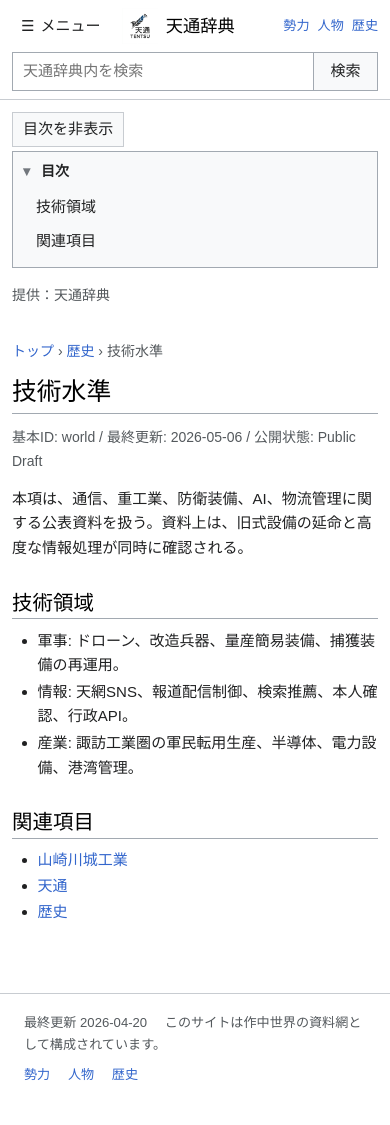
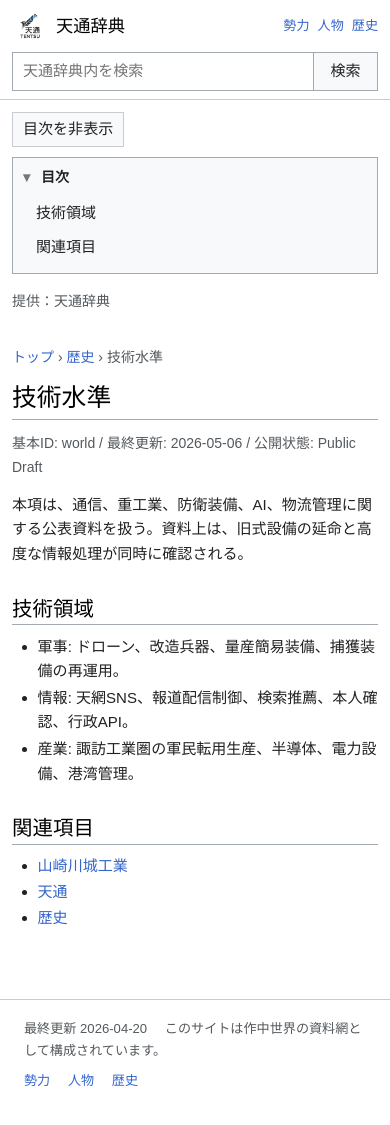
Before and after one commit to manzyuball/Tenzu.jp, a Jekyll site: the page built from world-technology.html, in a window 390 px wide and 1131 px high. Shown: the top 1125 px of the window. Built offline with Jekyll 4.4.1, drawn with Linux system fonts in a browser that asks for light colours.

Commit message:
feat: add Vector 2022-inspired styling, layout templates, and utility scripts

```diff
--- a/_layouts/default.html
+++ b/_layouts/default.html
@@ -7,15 +7,10 @@
   {% if page.description %}<meta name="description" content="{{ page.description }}">{% endif %}
   <link rel="stylesheet" href="{{ '/assets/css/wiki.css' | relative_url }}">
 </head>
-<body class="mediawiki ltr sitedir-ltr mw-hide-empty-elt ns-0 skin-vector-2022 action-view">
+<body class="mediawiki ltr sitedir-ltr mw-hide-empty-elt ns-0 skin-vector-2022 action-view{% if page.nav_section == 'top' %} vector-is-top-page{% else %} vector-is-article-page{% endif %}">
   <a class="skip-link" href="#content">本文へ移動</a>
 
   <header id="vector-header" class="vector-header">
-    <button class="vector-main-menu-toggle" type="button" data-nav-toggle aria-controls="mw-panel" aria-expanded="false">
-      <span aria-hidden="true">☰</span>
-      <span class="vector-button-label">メニュー</span>
-    </button>
-
     <a class="vector-header-brand" href="{{ '/index.html' | relative_url }}" aria-label="{{ site.title }} メインページ">
       <span class="mw-wiki-logo" aria-hidden="true"></span>
       <span class="vector-brand-wordmark">{{ site.title }}</span>
@@ -40,10 +35,7 @@
   </header>
 
   <div class="vector-page">
-    <div class="vector-page-controls">
-      <button type="button" class="vector-toc-toggle" data-toc-toggle aria-controls="vector-page-toc" aria-expanded="true">目次を非表示</button>
-    </div>
-
+    {% if page.nav_section == 'top' %}
     <aside id="mw-panel" class="vector-main-menu" aria-label="案内" data-sidebar>
       <div class="portal" role="navigation" id="p-navigation" aria-labelledby="p-navigation-label">
         <h3 id="p-navigation-label">案内</h3>
@@ -70,8 +62,13 @@
         </div>
       </div>
     </aside>
+    {% endif %}
 
+    {% unless page.nav_section == 'top' %}
     <aside id="vector-page-toc" class="vector-page-toc" aria-labelledby="vector-toc-label">
+      <div class="vector-toc-actions">
+        <button type="button" class="vector-toc-toggle" data-toc-toggle aria-controls="vector-page-toc" aria-expanded="true">目次を非表示</button>
+      </div>
       <details open data-page-toc-details>
         <summary id="vector-toc-label">目次</summary>
         <nav data-page-toc-body aria-label="ページ内目次">
@@ -79,6 +76,8 @@
         </nav>
       </details>
     </aside>
+    <button type="button" class="vector-toc-restore" data-toc-restore aria-controls="vector-page-toc" aria-expanded="false" hidden>目次を表示</button>
+    {% endunless %}
 
     <main id="content" class="mw-body" role="main">
       <a id="top"></a>
--- a/assets/app.js
+++ b/assets/app.js
@@ -3,13 +3,12 @@
   const searchInput = document.getElementById('searchInput');
   const searchResults = document.getElementById('searchResults');
   const searchForm = document.getElementById('searchform');
-  const navToggle = document.querySelector('[data-nav-toggle]');
-  const sidebar = document.querySelector('[data-sidebar]');
   const printButton = document.querySelector('[data-print-page]');
   const tocPanel = document.getElementById('vector-page-toc');
   const tocBody = document.querySelector('[data-page-toc-body]');
   const tocDetails = document.querySelector('[data-page-toc-details]');
   const tocToggle = document.querySelector('[data-toc-toggle]');
+  const tocRestore = document.querySelector('[data-toc-restore]');
 
   const escapeHtml = (value) => String(value ?? '')
     .replaceAll('&', '&amp;')
@@ -26,31 +25,6 @@
     return 'assets/search-index.json';
   };
 
-  if (navToggle && sidebar) {
-    navToggle.addEventListener('click', () => {
-      const isOpen = body.classList.toggle('nav-open');
-      navToggle.setAttribute('aria-expanded', String(isOpen));
-    });
-
-    document.addEventListener('keydown', (event) => {
-      if (event.key !== 'Escape') return;
-
-      if (body.classList.contains('nav-open')) {
-        body.classList.remove('nav-open');
-        navToggle.setAttribute('aria-expanded', 'false');
-        navToggle.focus();
-      }
-    });
-
-    document.addEventListener('click', (event) => {
-      if (!body.classList.contains('nav-open')) return;
-      if (sidebar.contains(event.target) || navToggle.contains(event.target)) return;
-
-      body.classList.remove('nav-open');
-      navToggle.setAttribute('aria-expanded', 'false');
-    });
-  }
-
   if (printButton) {
     printButton.addEventListener('click', () => {
       window.print();
@@ -58,7 +32,7 @@
   }
 
   const buildPageToc = () => {
-    if (!tocBody) return;
+    if (!tocPanel || !tocBody || !tocToggle) return;
 
     const content = document.getElementById('mw-content-text');
     if (!content) return;
@@ -69,6 +43,10 @@
 
     if (!headings.length) {
       body.classList.add('vector-no-page-toc');
+      tocPanel.hidden = true;
+      if (tocRestore) {
+        tocRestore.hidden = true;
+      }
       return;
     }
 
@@ -115,12 +93,13 @@
 
     const setTocHidden = (hidden, persist = true) => {
       body.classList.toggle('toc-hidden', hidden);
-      if (tocToggle) {
-        tocToggle.textContent = hidden ? '目次を表示' : '目次を非表示';
-        tocToggle.setAttribute('aria-expanded', String(!hidden));
-      }
-      if (tocPanel) {
-        tocPanel.setAttribute('aria-hidden', String(hidden));
+      tocPanel.hidden = hidden;
+      tocPanel.setAttribute('aria-hidden', String(hidden));
+      tocToggle.textContent = '目次を非表示';
+      tocToggle.setAttribute('aria-expanded', String(!hidden));
+      if (tocRestore) {
+        tocRestore.hidden = !hidden;
+        tocRestore.setAttribute('aria-expanded', String(!hidden));
       }
       if (tocDetails && !hidden) {
         tocDetails.setAttribute('open', '');
@@ -132,9 +111,13 @@
 
     setTocHidden(getStoredTocHidden(), false);
 
-    if (tocToggle) {
-      tocToggle.addEventListener('click', () => {
-        setTocHidden(!body.classList.contains('toc-hidden'));
+    tocToggle.addEventListener('click', () => {
+      setTocHidden(true);
+    });
+
+    if (tocRestore) {
+      tocRestore.addEventListener('click', () => {
+        setTocHidden(false);
       });
     }
   };
--- a/assets/css/wiki.css
+++ b/assets/css/wiki.css
@@ -77,31 +77,13 @@ input {
   top: 0;
   z-index: 50;
   display: grid;
-  grid-template-columns: auto max-content minmax(240px, 520px) auto;
+  grid-template-columns: max-content minmax(240px, 780px) auto;
   gap: 16px;
   align-items: center;
   min-height: var(--header-height);
   padding: 8px 24px;
   background: rgba(255, 255, 255, 0.97);
   border-bottom: 1px solid var(--color-border-subtle);
-}
-
-.vector-main-menu-toggle {
-  display: inline-flex;
-  align-items: center;
-  gap: 6px;
-  min-height: 32px;
-  padding: 4px 8px;
-  color: var(--color-base);
-  background: var(--color-surface);
-  border: 1px solid transparent;
-  cursor: pointer;
-}
-
-.vector-main-menu-toggle:hover,
-.vector-main-menu-toggle:focus {
-  background: var(--color-surface-subtle);
-  border-color: var(--color-border-subtle);
 }
 
 .vector-header-brand {
@@ -251,27 +233,20 @@ input {
 }
 
 .vector-main-menu {
-  position: fixed;
-  top: calc(var(--header-height) + 8px);
-  left: 24px;
-  z-index: 65;
-  display: none;
-  width: min(86vw, 320px);
-  max-height: calc(100vh - var(--header-height) - 16px);
-  padding: 16px;
-  overflow: auto;
-  background: var(--color-surface);
-  border: 1px solid var(--color-border);
-  box-shadow: 0 4px 18px rgba(0, 0, 0, 0.18);
+  grid-column: 1;
+  padding-top: 18px;
 }
 
-body.nav-open .vector-main-menu {
-  display: block;
+body.vector-is-top-page .vector-page,
+body.toc-hidden .vector-page,
+body.vector-no-page-toc .vector-page {
+  grid-template-columns: minmax(0, 1040px);
+  max-width: 1090px;
 }
 
 .vector-page-toc {
   grid-column: 2;
-  padding-top: 18px;
+  padding-top: 24px;
 }
 
 .mw-body {
@@ -286,15 +261,8 @@ body.nav-open .vector-main-menu {
   padding-top: 18px;
 }
 
-body.toc-hidden .vector-page,
-body.vector-no-page-toc .vector-page {
-  grid-template-columns: minmax(0, 1040px);
-  max-width: 1090px;
-}
-
 body.toc-hidden .vector-page-toc,
-body.vector-no-page-toc .vector-page-toc,
-body.vector-no-page-toc .vector-page-controls {
+body.vector-no-page-toc .vector-page-toc {
   display: none;
 }
 
@@ -350,14 +318,14 @@ body.vector-no-page-toc .vector-page-controls {
   border-bottom: 1px solid var(--color-border-subtle);
 }
 
-.vector-page-controls {
-  grid-column: 1 / -1;
+.vector-toc-actions {
   display: flex;
   justify-content: flex-end;
-  margin: 16px 0 -8px;
+  margin: 0 0 10px;
 }
 
-.vector-toc-toggle {
+.vector-toc-toggle,
+.vector-toc-restore {
   min-height: 30px;
   padding: 4px 10px;
   color: var(--color-base);
@@ -367,8 +335,21 @@ body.vector-no-page-toc .vector-page-controls {
 }
 
 .vector-toc-toggle:hover,
-.vector-toc-toggle:focus {
+.vector-toc-toggle:focus,
+.vector-toc-restore:hover,
+.vector-toc-restore:focus {
   background: var(--color-surface-alt);
+}
+
+.vector-toc-restore {
+  position: fixed;
+  top: calc(var(--header-height) + 12px);
+  right: 24px;
+  z-index: 45;
+}
+
+.vector-toc-restore[hidden] {
+  display: none;
 }
 
 .vector-page-toc summary {
@@ -948,16 +929,12 @@ a.external.text::after {
   }
 
   .vector-header {
-    grid-template-columns: auto max-content minmax(0, 1fr);
+    grid-template-columns: max-content minmax(0, 1fr);
     grid-template-areas:
-      "toggle brand tools"
-      "search search search";
+      "brand tools"
+      "search search";
     gap: 8px 12px;
     padding: 8px 12px;
-  }
-
-  .vector-main-menu-toggle {
-    grid-area: toggle;
   }
 
   .vector-header-brand {
@@ -979,12 +956,7 @@ a.external.text::after {
   }
 
   .vector-main-menu {
-    top: var(--header-height);
-    left: 0;
-    width: min(82vw, 280px);
-    max-height: calc(100vh - var(--header-height));
-    border-right: 1px solid var(--color-border);
-    border-left: 0;
+    padding-top: 12px;
   }
 
   .vector-page-toc {
@@ -1009,9 +981,13 @@ a.external.text::after {
     padding: 16px 0 32px;
   }
 
-  .vector-page-controls {
+  .vector-toc-actions {
     justify-content: flex-start;
-    margin-top: 12px;
+  }
+
+  .vector-toc-restore {
+    top: calc(var(--header-height) + 8px);
+    right: 12px;
   }
 
   .infobox {
```
